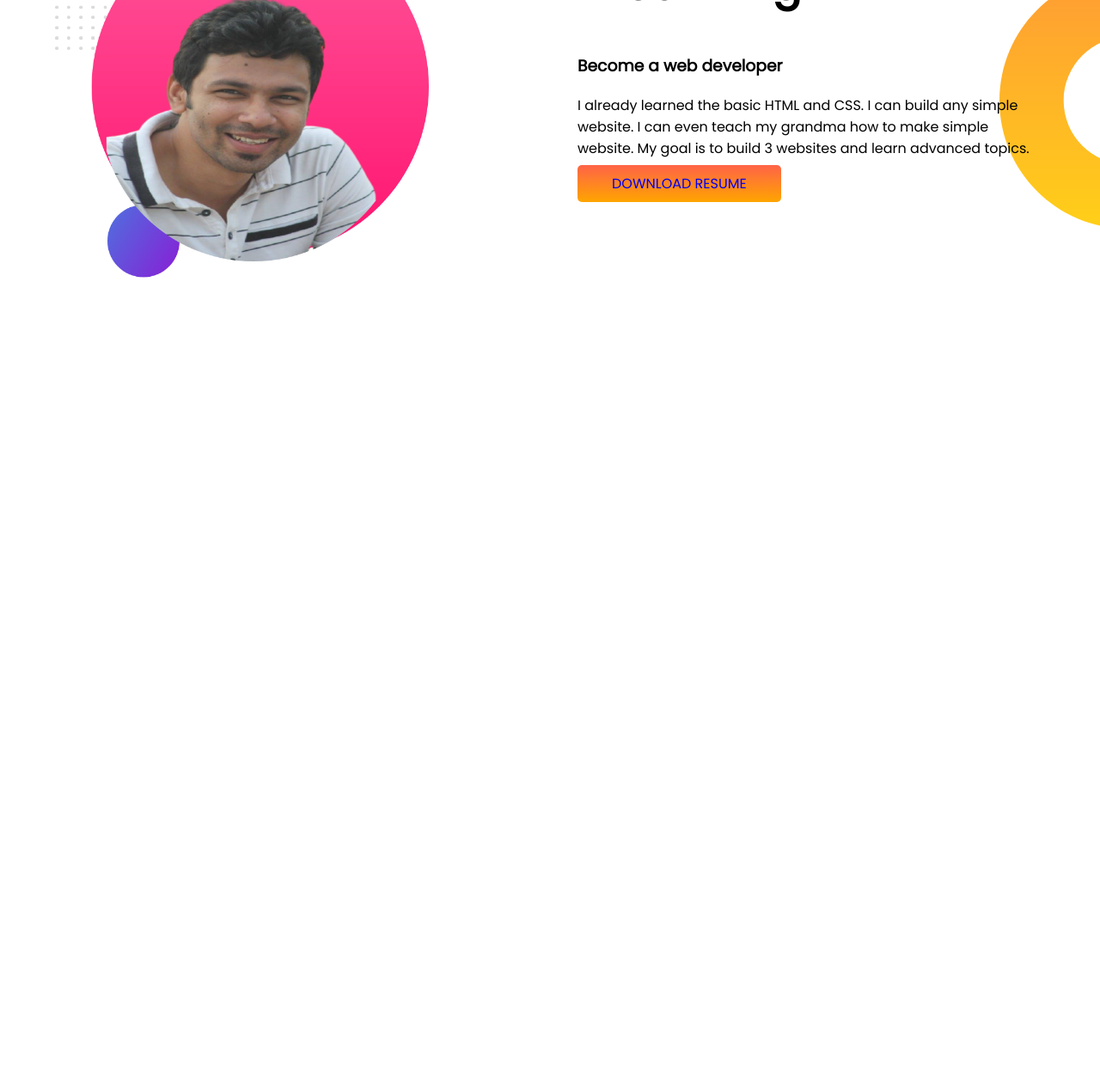
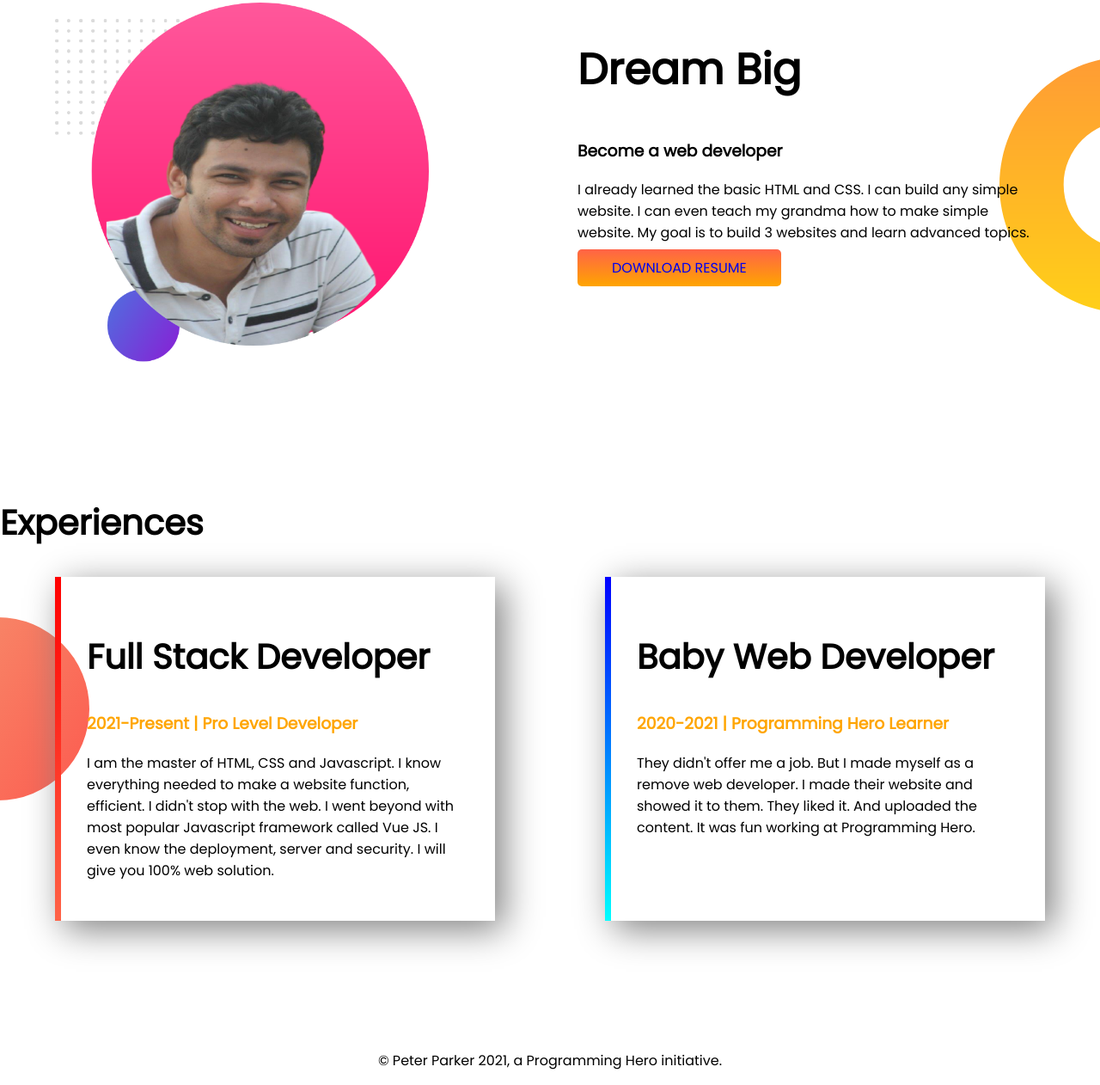
Before and after one commit to yassesh/yass_dev_portfolio, a plain HTML site: page index.html in a window 1280 px wide. Shown: the part 716-1978 px from the top of the page at 86% size. Before the commit the page ends 1196 px from the top, so only its background shows below. Drawn offline with Linux system fonts and the light colour scheme.

Commit message:
footer experience added

```diff
--- a/index.html
+++ b/index.html
@@ -13,10 +13,10 @@
 </head>
 
 <body>
-    <section class="part-one">
+    <section class="part-one flex-container">
         <div class="half-width">
             <h1>Welcome To</h1>
-            <h1><span class="myName">Peter Parker</span> World!</h1>
+            <h1><span class="orange-color">Peter Parker</span> World!</h1>
             <h2>Build Climber and Train Stopper</h2>
             <p>You might saw me jumping, climbing buildings, and stopping trains. But nobody pays me a dime for that
                 work. That's why I am learning and mastering web development. I will not stop until I become the Web
@@ -28,7 +28,7 @@
             <img src="images/my-bg2.png" alt="">
         </div>
     </section>
-    <section class="part-two">
+    <section class="part-two flex-container">
         <div class="half-width">
             <img src="images/my-bg2.png" alt="">
         </div>
@@ -42,6 +42,28 @@
 
         </div>
     </section>
+    <section class="part-three">
+        <h2>Experiences</h2>
+        <div class="flex-container">
+            <div id="block-one" class="experience-block">
+                <h2>Full Stack Developer</h2>
+                <h3 class="orange-color">2021-Present | Pro Level Developer</h3>
+                <p>I am the master of HTML, CSS and Javascript. I know everything needed to make a website function,
+                    efficient. I didn't stop with the web. I went beyond with most popular Javascript framework called
+                    Vue JS. I even know the deployment, server and security. I will give you 100% web solution.</p>
+            </div>
+            <div id="block-two" class="experience-block">
+                <h2>Baby Web Developer</h2>
+                <h3 class="orange-color">2020-2021 | Programming Hero Learner</h3>
+                <p>They didn't offer me a job. But I made myself as a remove web developer. I made their website and
+                    showed it to them. They liked it. And uploaded the content. It was fun working at Programming Hero.
+                </p>
+            </div>
+        </div>
+    </section>
+    <footer>
+        <p>© Peter Parker 2021, a Programming Hero initiative.</p>
+    </footer>
 </body>
 
 </html>
--- a/style.css
+++ b/style.css
@@ -5,7 +5,7 @@ body{
 h1{
     font-size: 50px;
 }
-.myName{
+.orange-color{
     color:orange;
 }
 .half-width{
@@ -26,7 +26,7 @@ h1{
     background-repeat: no-repeat;
 
 }
-section{
+.flex-container{
     display: flex;
     margin-bottom: 150px;
 }
@@ -38,3 +38,34 @@ section{
 .dream-big{
     padding-right: 5%;
 }
+.dev-details{
+    display: flex;
+}
+.experience-block{
+    width: 40%;
+    margin-left: 5%;
+    margin-right: 5%;
+    padding: 30px;
+    box-shadow: 10px 10px 40px gray;
+}
+h2{
+    font-size: 40px;
+}
+.part-three{
+    background-image: url(images/exp-bg.png);
+    background-repeat: no-repeat;
+    background-position:left;
+}
+#block-one{
+    border-left: 7px solid;
+    border-image: linear-gradient(red,tomato);
+    border-image-slice: 1;
+}
+#block-two{
+    border-left: 7px solid;
+    border-image: linear-gradient(blue,cyan);
+    border-image-slice: 1;
+}
+footer{
+    text-align: center;
+}
```
Also changed, not shown: images/exp-bg.png (added).
